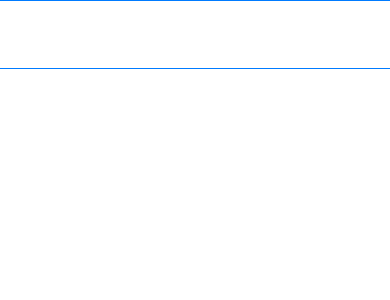
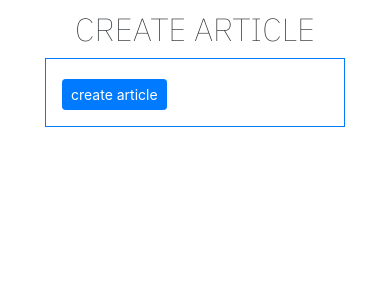
Before and after one commit to prajotsurey/profapp, a Django app: page /articles/create/ in a window 390 px wide; the page is wider, and only the part inside the window is pictured. Shown: the part 56-356 px from the top of that part. Run offline with Django 3.2, Linux system fonts and the light colour scheme; the visitor is signed in with stand-in values (Sample User, id 1); parts of the project's set-up code (start-up, migrations or seed data) failed here and were passed over; some libraries are stand-ins or nearby versions.

Commit message:
fourth commit

```diff
--- a/accounts/templates/accounts/login_page.html
+++ b/accounts/templates/accounts/login_page.html
@@ -3,7 +3,7 @@
 <div class="window">
 	<div class="container h-100">
 		<div class=" h-100 d-flex justify-content-center align-items-center ">
-				<div class="w-25 border border-primary p-3">
+				<div class="col-9 col-md-3 border border-primary p-3">
 				<form class="login-form" action="{% url 'accounts:login' %}" method="POST" autocomplete="off" >
 				{% csrf_token %}
 				{{form}}
@@ -11,7 +11,7 @@
 				<input type="hidden" name="next" value = "{{request.GET.next}}">
 				{% endif %}
 				<div>
-					<input class=" mt-1 btn-sm btn btn-primary " type="submit" value="Login">
+					<input class=" mt-2 btn-sm btn btn-primary " type="submit" value="Login">
 				</div>
 			</form>
 			</div>
--- a/articles/templates/articles/article_create.html
+++ b/articles/templates/articles/article_create.html
@@ -3,9 +3,12 @@
 {% block content %}
 <div class="window">
 	<div class="container h-95">
+		<div class="ac-header">
+			CREATE ARTICLE
+		</div>
 		<div class=" h-100 d-flex justify-content-center align-items-center ">
-				<div class="col-md-3"></div>
-				<div class="border border-primary p-3">
+			<div class="col-md-3 col-sm-0"></div>
+				<div class=" col-md-6 col-sm-12 col-10 article-create-container border border-primary p-3 mb-2	">
 
 					<form class="article-create" method="POST" enctype="multipart/form-data" autocomplete="off" action="{% url 'articles:create' %}">
 						{% csrf_token %}
@@ -17,7 +20,7 @@
 					</form>
 
 				</div>
-				<div class="col-md-3"></div>
+				<div class="col-md-3 col-sm-0"></div>
 		</div>
 	</div>
 </div>
--- a/assets/style.css
+++ b/assets/style.css
@@ -1,3 +1,10 @@
+.ac-header{
+	padding:5px;
+	padding-left: 20%;
+	font-size: 2.5rem;
+	font-family: 'IBM Plex Sans', sans-serif;
+	font-weight: lighter;
+}
 .window{
 	height:90vh;
 }
@@ -46,9 +53,6 @@
 	padding:5px 5px 5px 15px;
 	font-family: 'IBM Plex Sans', sans-serif;
 	font-weight: lighter;
-}
-.article-create{
-	width: 700px;
 }
 .article-create>input, .article-create>textarea{
 	width: 100%;
@@ -174,3 +178,13 @@
 		font-size: 0.6rem;
 	}
 }
+@media only screen and (max-width: 700px){
+	.article-create-container{
+		width: 90%;
+	}
+	.ac-header{
+		font-size: 2rem;
+		text-align: center;
+		padding: 5px;
+	}
+}
```
